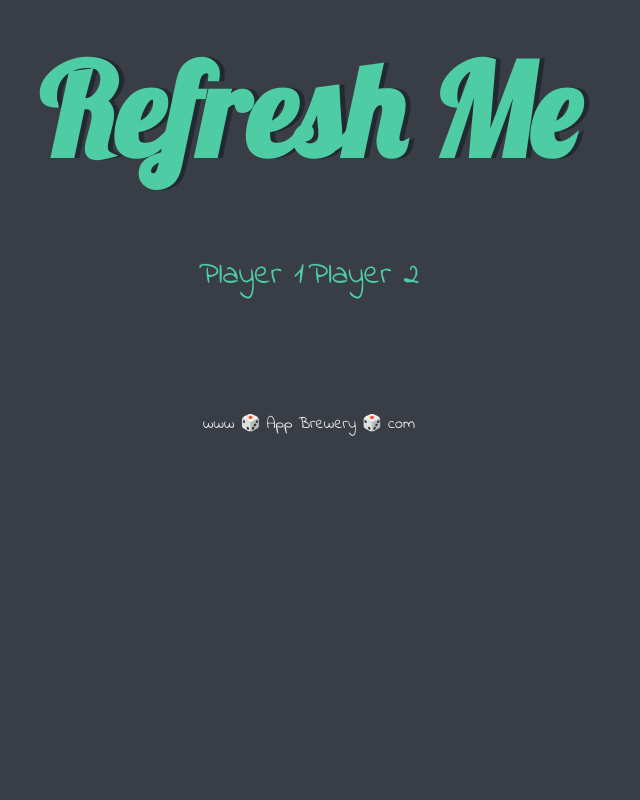
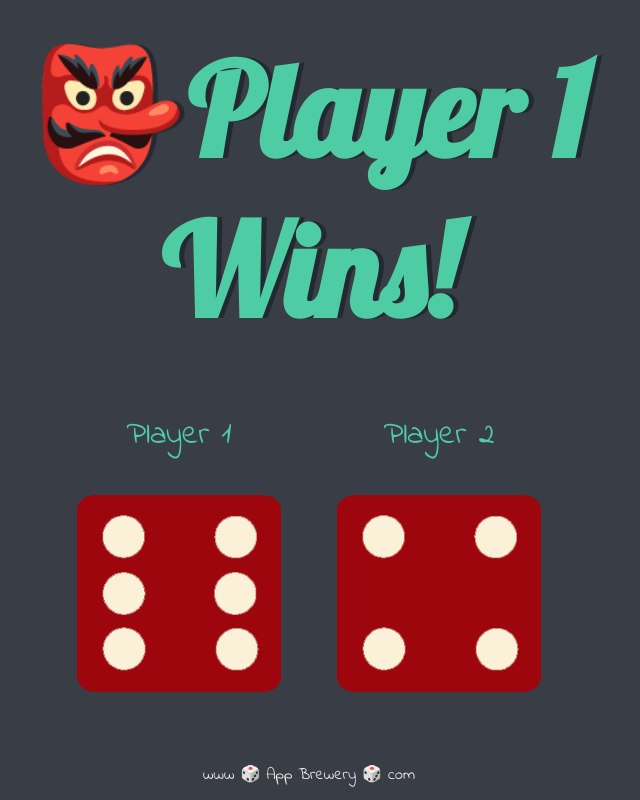
Before and after one commit to matichmike/web-development-practice, a plain HTML site: page Dice/dicee.html in a window 1280 px wide. Shown: the whole page, without its empty margins (331-971 px from the left). Drawn offline with Linux system fonts and the light colour scheme.

Commit message:
dice game complete

```diff
--- a/Dice/dicee.html
+++ b/Dice/dicee.html
@@ -14,17 +14,17 @@
 
       <div class="dice">
         <p>Player 1</p>
-        <img class="img1" src="">
+        <img class="img1" src="images/dice6.png">
       </div>
 
       <div class="dice">
         <p>Player 2</p>
-        <img class="img2" src="">
+        <img class="img2" src="images/dice6.png">
       </div>
 
     </div>
 
-
+    <script src="index.js"></script>
   </body>
 
   <footer>
--- /dev/null
+++ b/Dice/index.js
@@ -0,0 +1,17 @@
+let randomNumber1 = Math.floor(Math.random() * 6) + 1;
+let randomDiceImageSource = `images/dice${randomNumber1}.png`;
+let image1 = document.querySelectorAll('img')[0];
+image1.setAttribute("src", randomDiceImageSource);
+
+let randomNumber2 = Math.floor(Math.random() * 6) + 1;
+let randomDiceImageSource2 = `images/dice${randomNumber2}.png`;
+let image2 = document.querySelectorAll('img')[1];
+image2.setAttribute("src", randomDiceImageSource2);
+
+if (randomNumber1 > randomNumber2) {
+  document.querySelector("h1").innerHTML = "👺Player 1 Wins!";
+} else if (randomNumber1 < randomNumber2) {
+  document.querySelector("h1").innerHTML = "Player 2 Wins!👺";
+} else {
+  document.querySelector("h1").innerHTML = "👺Draw!👺";
+}
```
